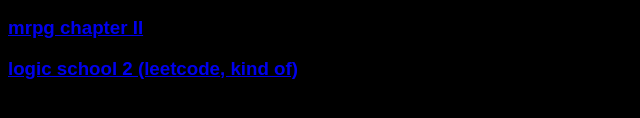
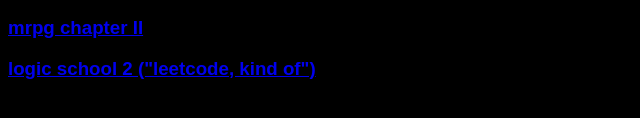
Before and after one commit to Sky4ce09/home, a plain HTML site: page index.html in a window 1280 px wide. Shown: the part 378-496 px from the top of the page, 0-640 px from the left. Drawn offline with Linux system fonts and the light colour scheme.

Commit message:
it is not

```diff
--- a/index.html
+++ b/index.html
@@ -31,7 +31,7 @@
 		<a href="mrpgII.msch">mrpg chapter II</a>
 		</p>
 		<p>
-		<a href="Logic_School_2.zip">logic school 2 (leetcode, kind of)</a>
+		<a href="Logic_School_2.zip">logic school 2 ("leetcode, kind of")</a>
 		</p>
 	</section>
 </body>
```
